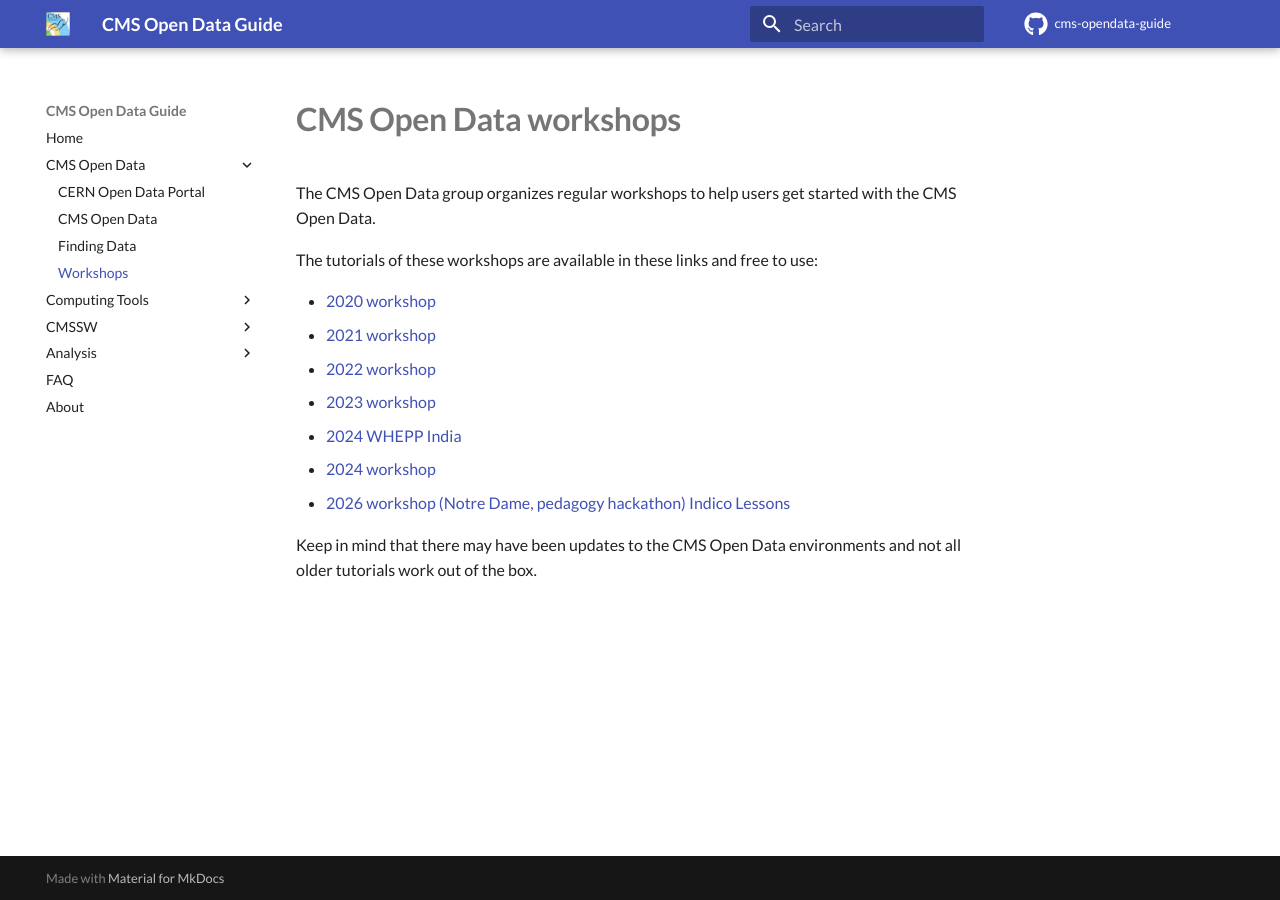
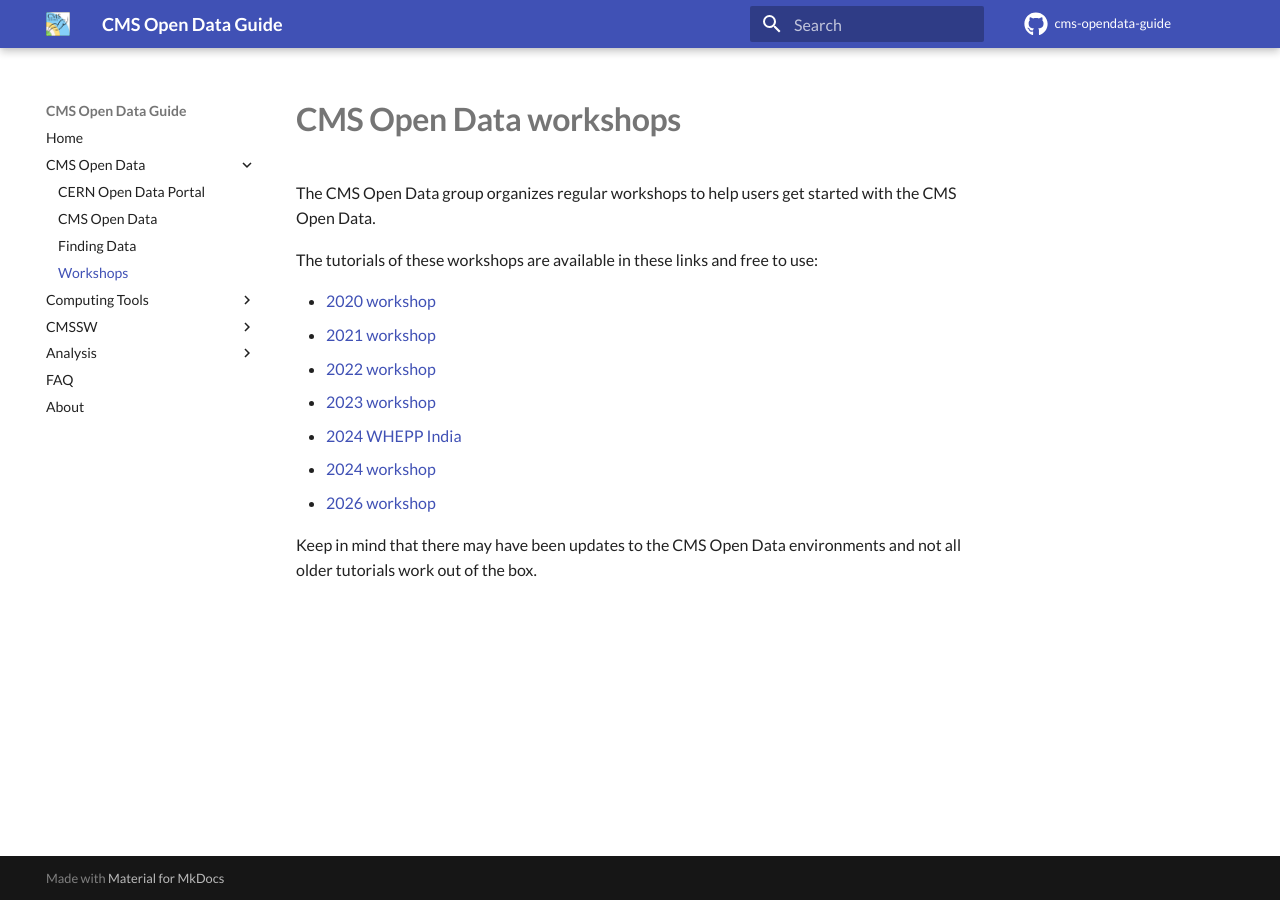
Before and after one commit to cernopendata/cms-opendata-guide, an MkDocs documentation site: the page built from docs/cmsOpenData/workshops.md, in a window 1280 px wide. Built offline with MkDocs 1.6.1 and Material for MkDocs 9.7.7, drawn with Linux system fonts in a browser that asks for light colours; comment, search, counter and statistics services are not loaded.

Commit message:
Update 2026 workshop link in workshops.md
Removed extra link and updated the 2026 workshop entry. Build was failing previously.

```diff
--- a/docs/cmsOpenData/workshops.md
+++ b/docs/cmsOpenData/workshops.md
@@ -10,7 +10,6 @@ The tutorials of these workshops are available in these links and free to use:
 - [2023 workshop](https://cms-opendata-workshop.github.io/2023-07-11-cms-open-data-workshop/)
 - [2024 WHEPP India](https://cms-opendata-workshop.github.io/2024-01-03-india-whepp/)
 - [2024 workshop](https://cms-opendata-workshop.github.io/2024-07-29-CERN/)
-- [2026 workshop (Notre Dame, pedagogy hackathon) Indico](https://indico.cern.ch/event/1672496/)
- [Lessons](https://cms-opendata-workshop.github.io/2026July-NotreDame/)
+- [2026 workshop ](https://cms-opendata-workshop.github.io/2026July-NotreDame/)
 
 Keep in mind that there may have been updates to the CMS Open Data environments and not all older tutorials work out of the box.
```
